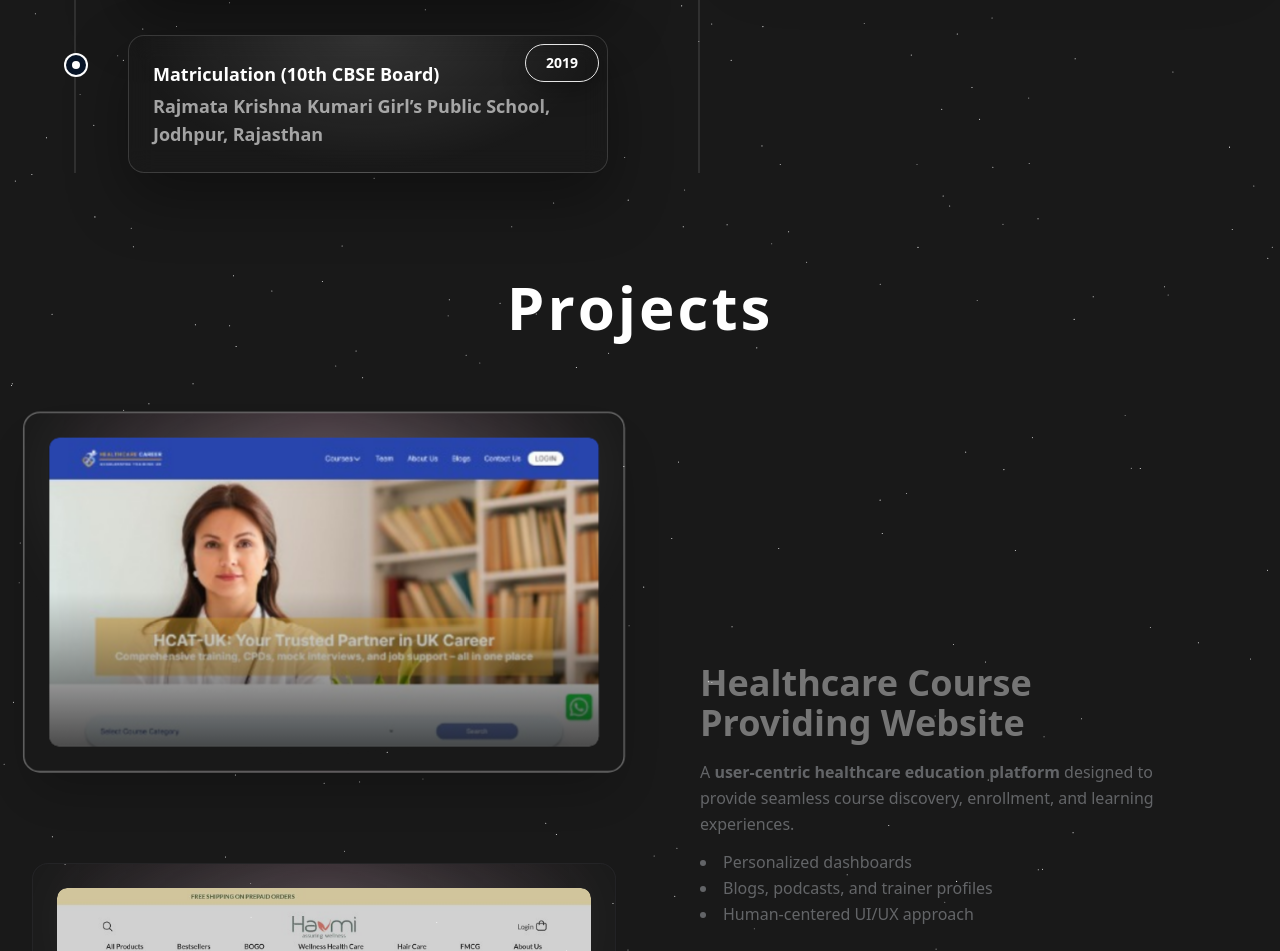
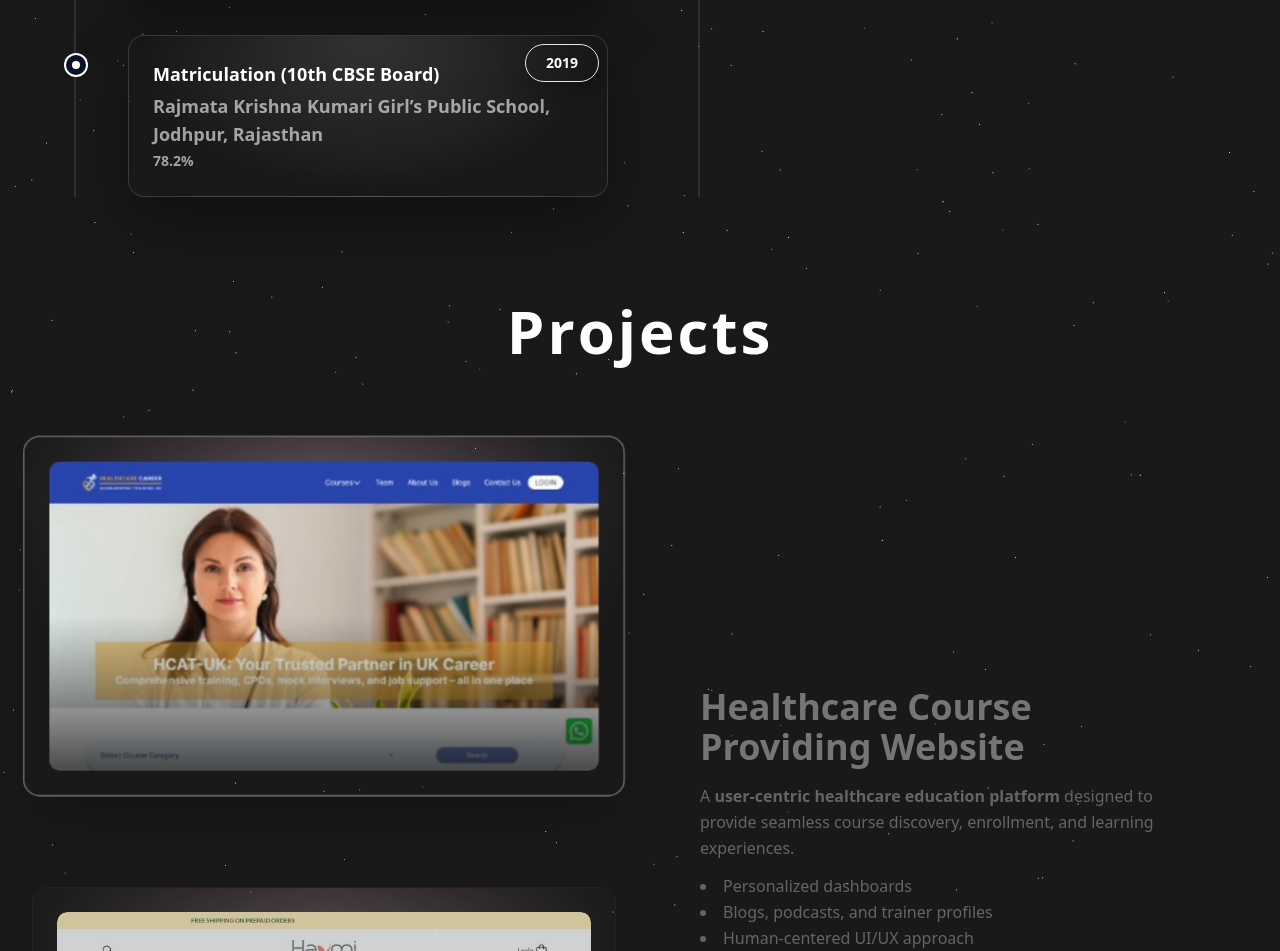
Before and after one commit to shivam121q1/portfolio, a Next.js app: page / in a window 1280 px wide. Shown: the part 1121-2072 px from the top of the page. Built offline with nearby package versions, Linux system fonts and the light colour scheme.

Commit message:
added cgpa

```diff
--- a/src/components/section/EducationExperienceTimeline.tsx
+++ b/src/components/section/EducationExperienceTimeline.tsx
@@ -31,6 +31,7 @@ const education: TimelineItem[] = [
         range: "2019",
         org: "Rajmata Krishna Kumari Girl’s Public School, Jodhpur, Rajasthan",
         title: "Matriculation (10th CBSE Board)",
+        meta: "78.2%",
     },
 ];
 
```
